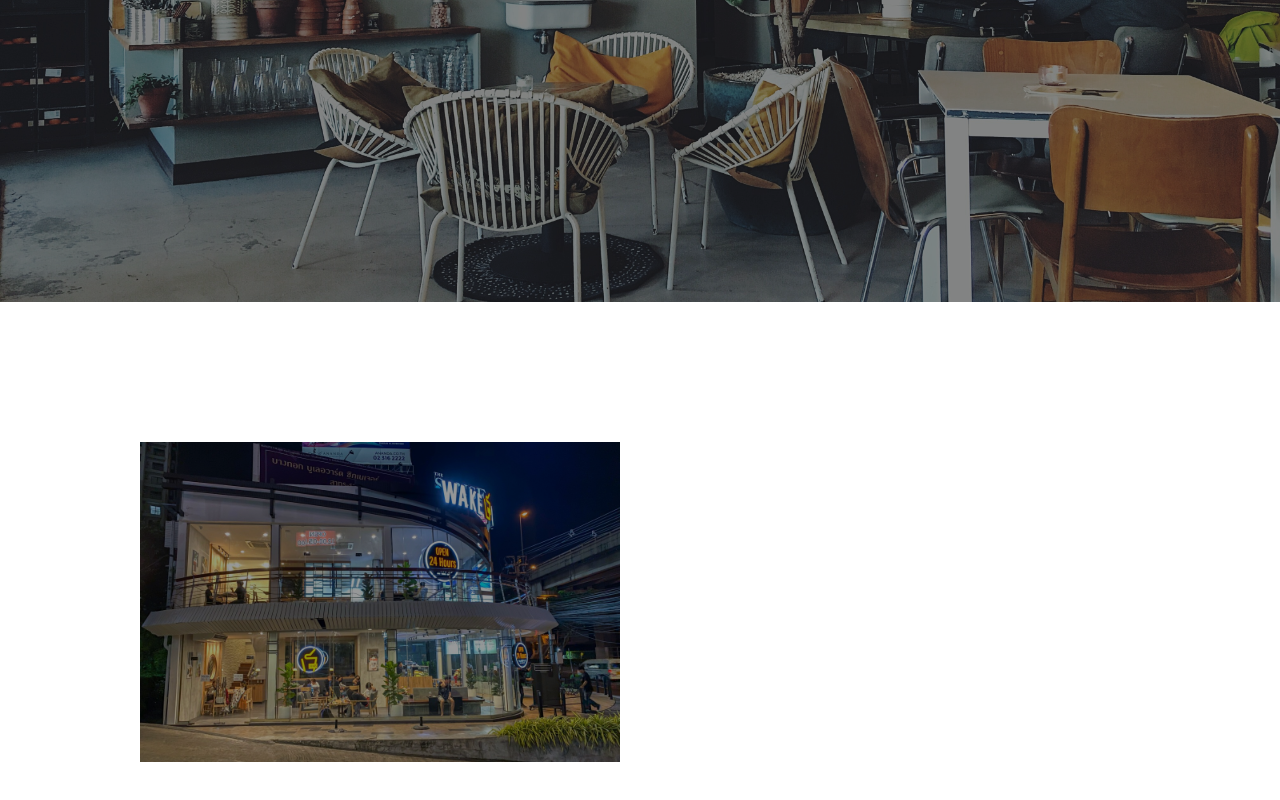
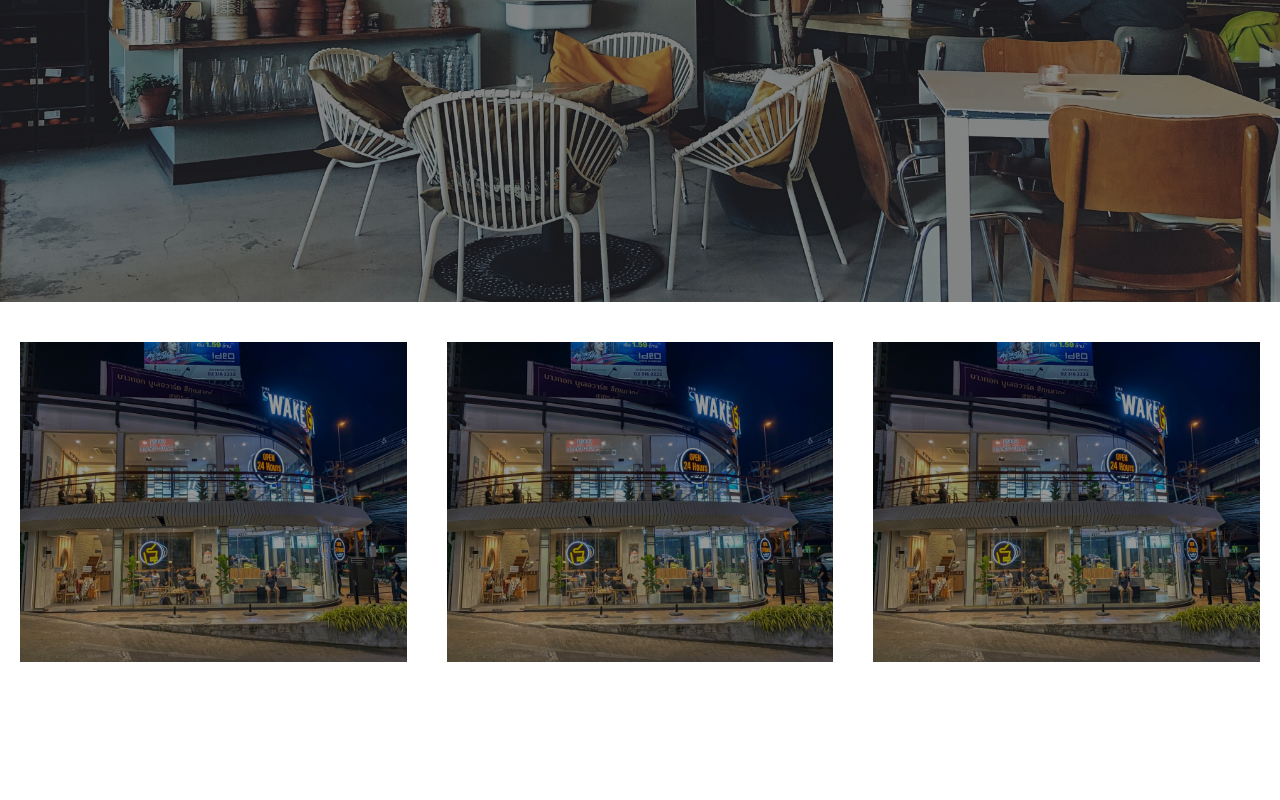
Before and after one commit to wiraphan123/Cafeforyou, a React (Create React App) app: page / in a window 1280 px wide. Shown: the part 498-1298 px from the top of the page. After the commit the page ends 1240 px from the top, so only its background shows below. Built offline with nearby package versions, Linux system fonts and the light colour scheme; a web font is replaced by a local one.

Commit message:
edit Home.js

```diff
--- a/src/pages/Home.js
+++ b/src/pages/Home.js
@@ -32,11 +32,13 @@ const title = styled.div`
   padding: 1rem 0;
 `
 const Container = styled.div`
-  padding: 2rem 6rem;
+
+
 `
 
 const Content = styled.div`
   padding-bottom: 2rem;
+  display:flex;
 `
 
 function Home() {
@@ -45,12 +47,19 @@ function Home() {
       <BackgroundBlock src={backgroundImage}>
       <Title> Cafe For You </Title>
           <Subtitle> recommended and reviwe </Subtitle>
-          <Button as='a' href='#content'>Look Review  </Button>
+          <Button as='a' href='#content'> Look Review  </Button>
         </BackgroundBlock>
 
       <Container>
         <Content id ='content'>
-        <Title> RECOMMENDED </Title>
+          <Showcafe>
+            <h4>Cafe</h4>
+            <p>Wake up</p>
+          </Showcafe>
+          <Showcafe>
+            <h4>Cafe</h4>
+            <p>Wake up</p>
+          </Showcafe>
           <Showcafe>
             <h4>Cafe</h4>
             <p>Wake up</p>
```
